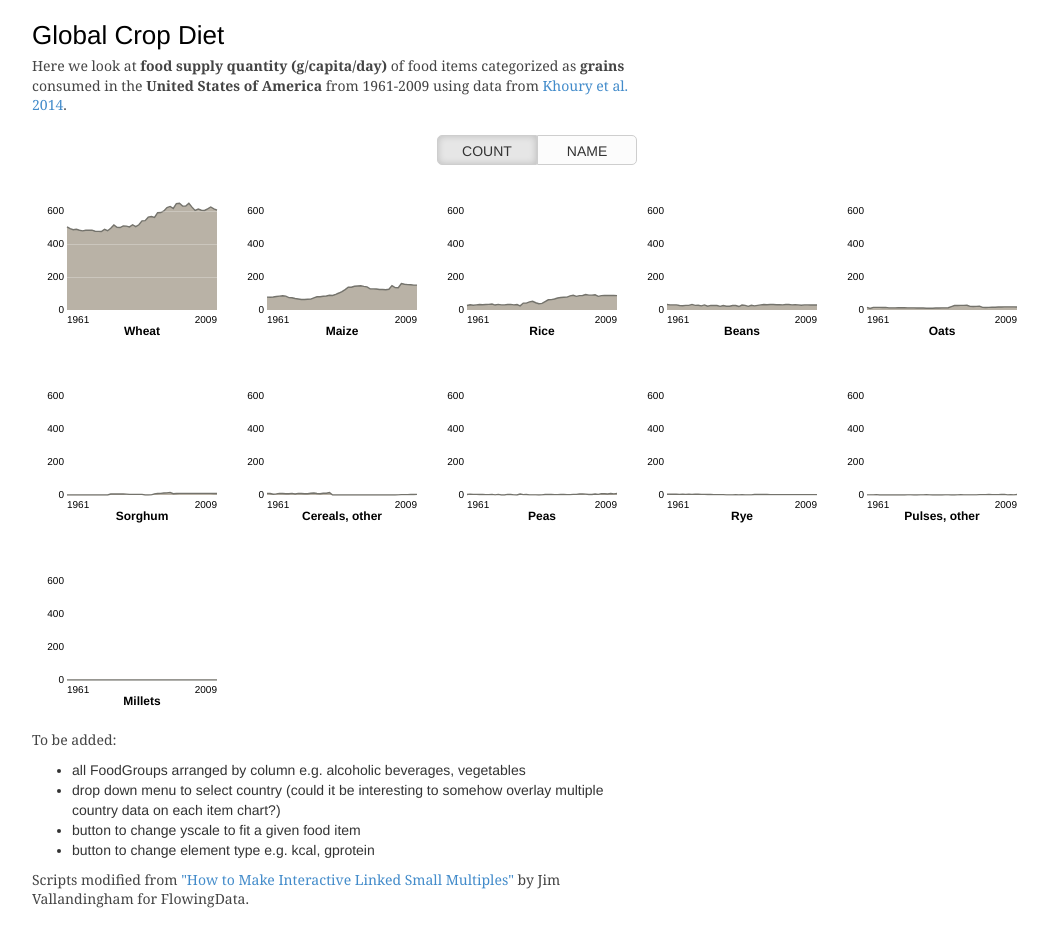
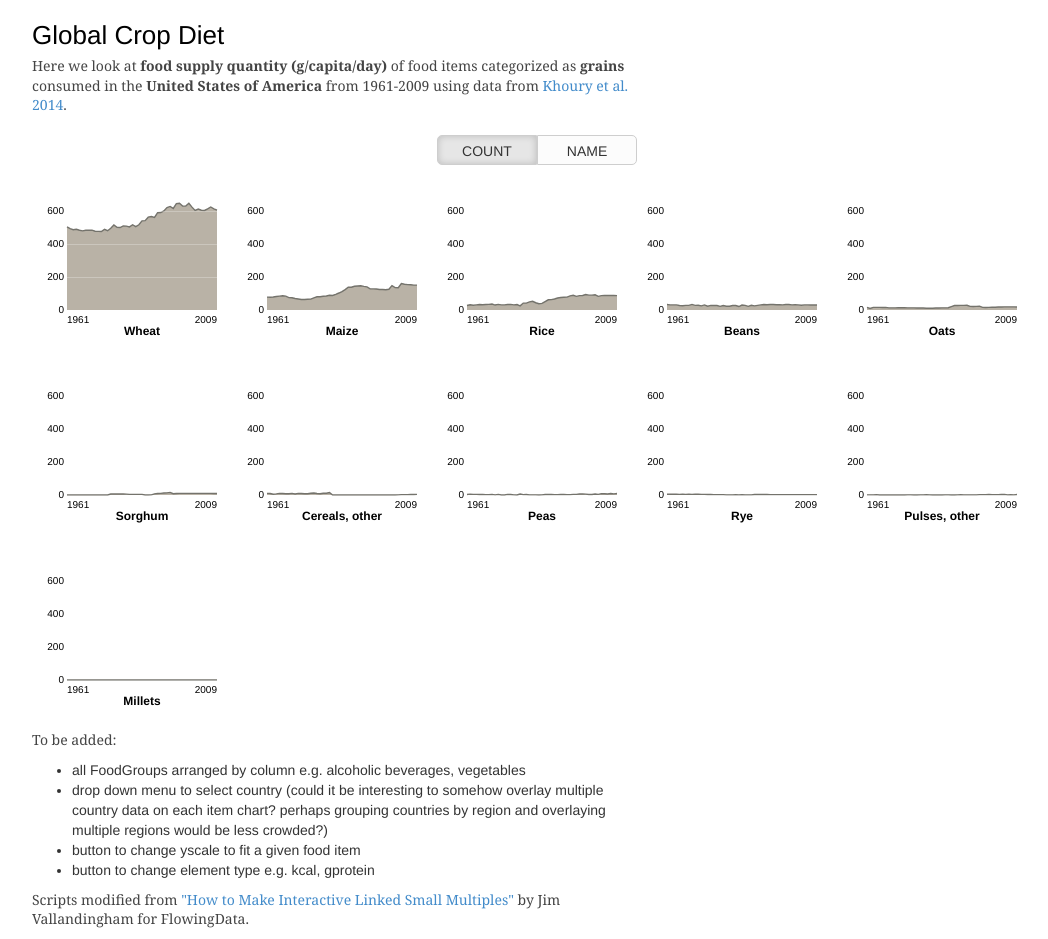
Before and after one commit to stevensotelo/skammlade.github.io, a Jekyll site: the page projects/201410-linked-small-multiples/linked_small_multiples/index.html, which Jekyll copies as it is, in a window 1280 px wide. Shown: the whole page, without its empty margins (98-1146 px from the left). Built offline with Jekyll 4.4.1, drawn with Linux system fonts in a browser that asks for light colours.

Commit message:
update notes about features to add

```diff
--- a/projects/201410-linked-small-multiples/linked_small_multiples/index.html
+++ b/projects/201410-linked-small-multiples/linked_small_multiples/index.html
@@ -73,7 +73,7 @@
       <p>To be added:
 		<ul>
 			<li> all FoodGroups arranged by column e.g. alcoholic beverages, vegetables</li>
-			<li> drop down menu to select country (could it be interesting to somehow overlay multiple country data on each item chart?)</li>
+			<li> drop down menu to select country (could it be interesting to somehow overlay multiple country data on each item chart? perhaps grouping countries by region and overlaying multiple regions would be less crowded?)</li>
 			<li> button to change yscale to fit a given food item</li>
 			<li> button to change element type e.g. kcal, gprotein</li>
 		</ul>
```
